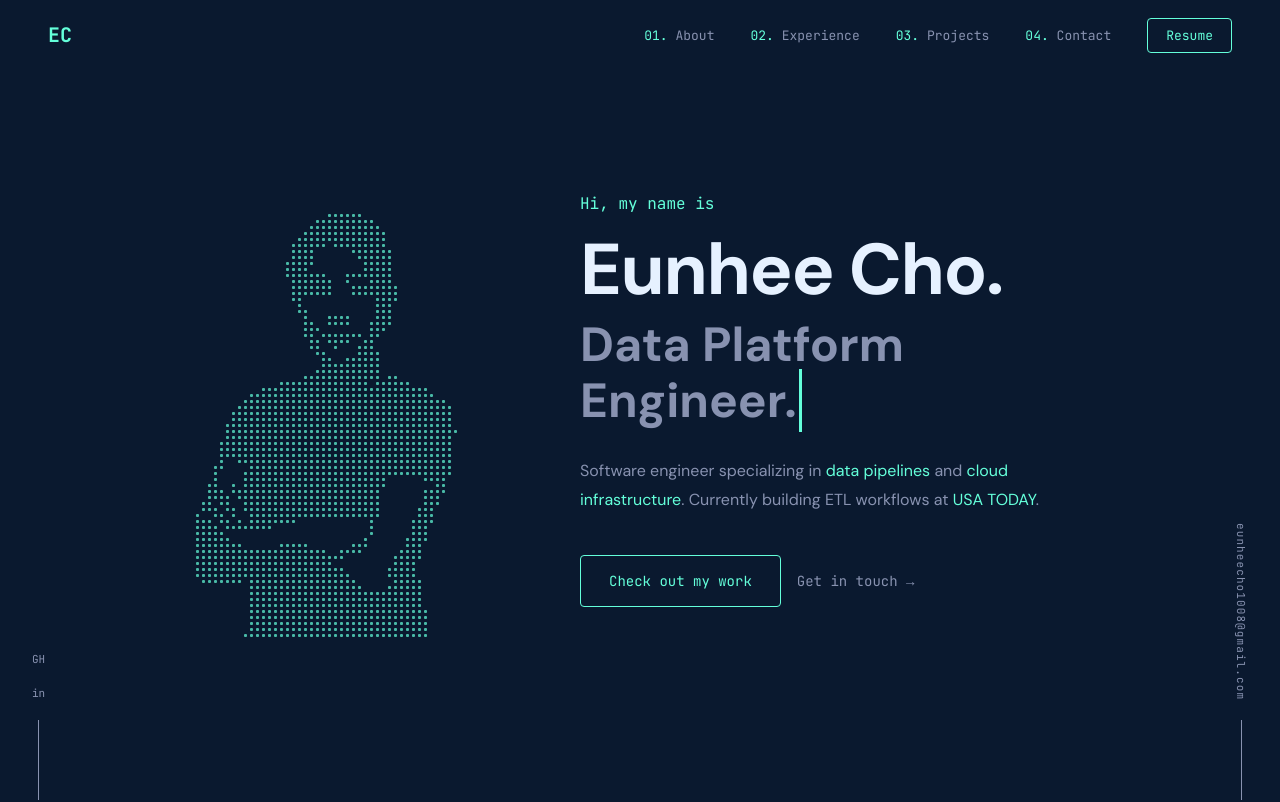
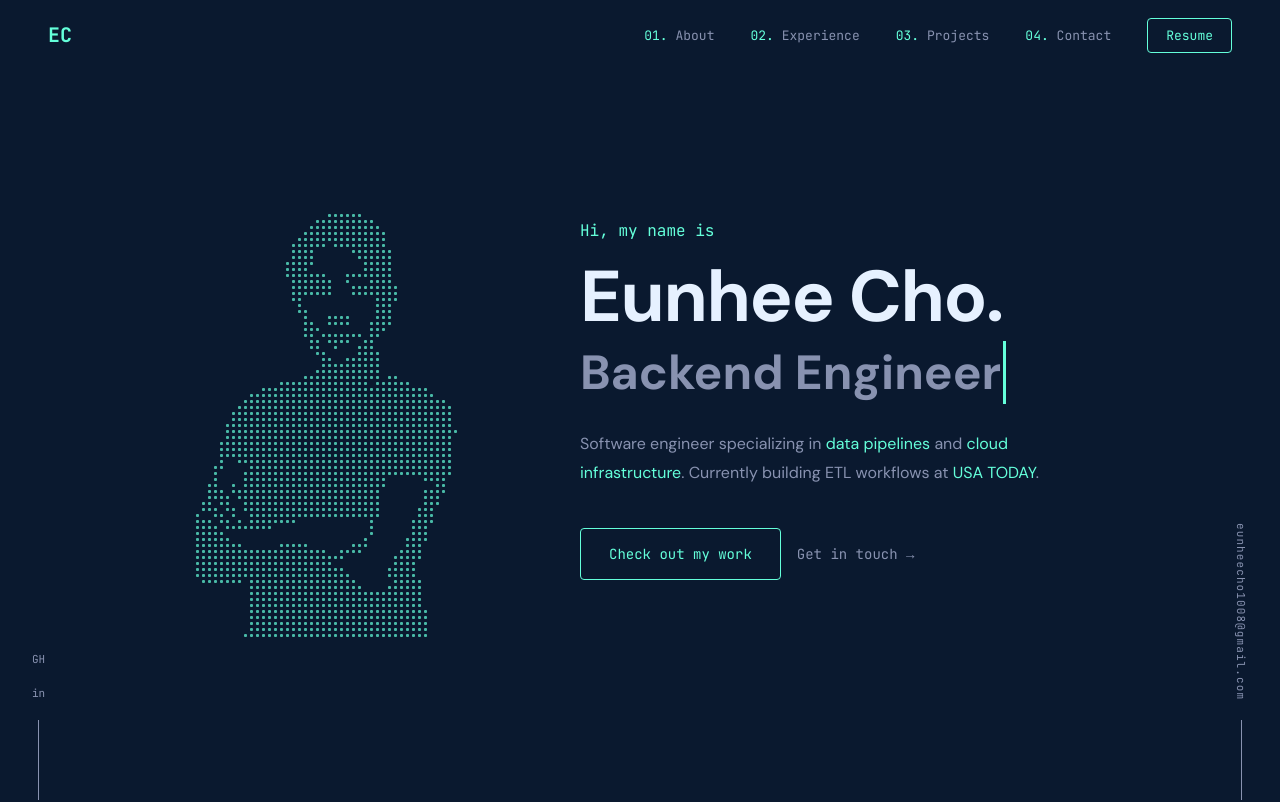
Before and after one commit to Eunhui/eunhee-cho.github.io, a React (Vite) app: page / in a window 1280 px wide. Shown: the top 802 px of the page. Built offline with nearby package versions, Linux system fonts and the light colour scheme.

Commit message:
Update App.jsx

```diff
--- a/src/App.jsx
+++ b/src/App.jsx
@@ -16,8 +16,8 @@ const C = {
 
 const ROLES = [
   "Software Engineer.",
-  "Data Platform Engineer.",
-  "Full Stack Developer.",
+  "Backend Engineer",
+  "Data Engineer.",
   "ML Enthusiast.",
 ];
 
```
